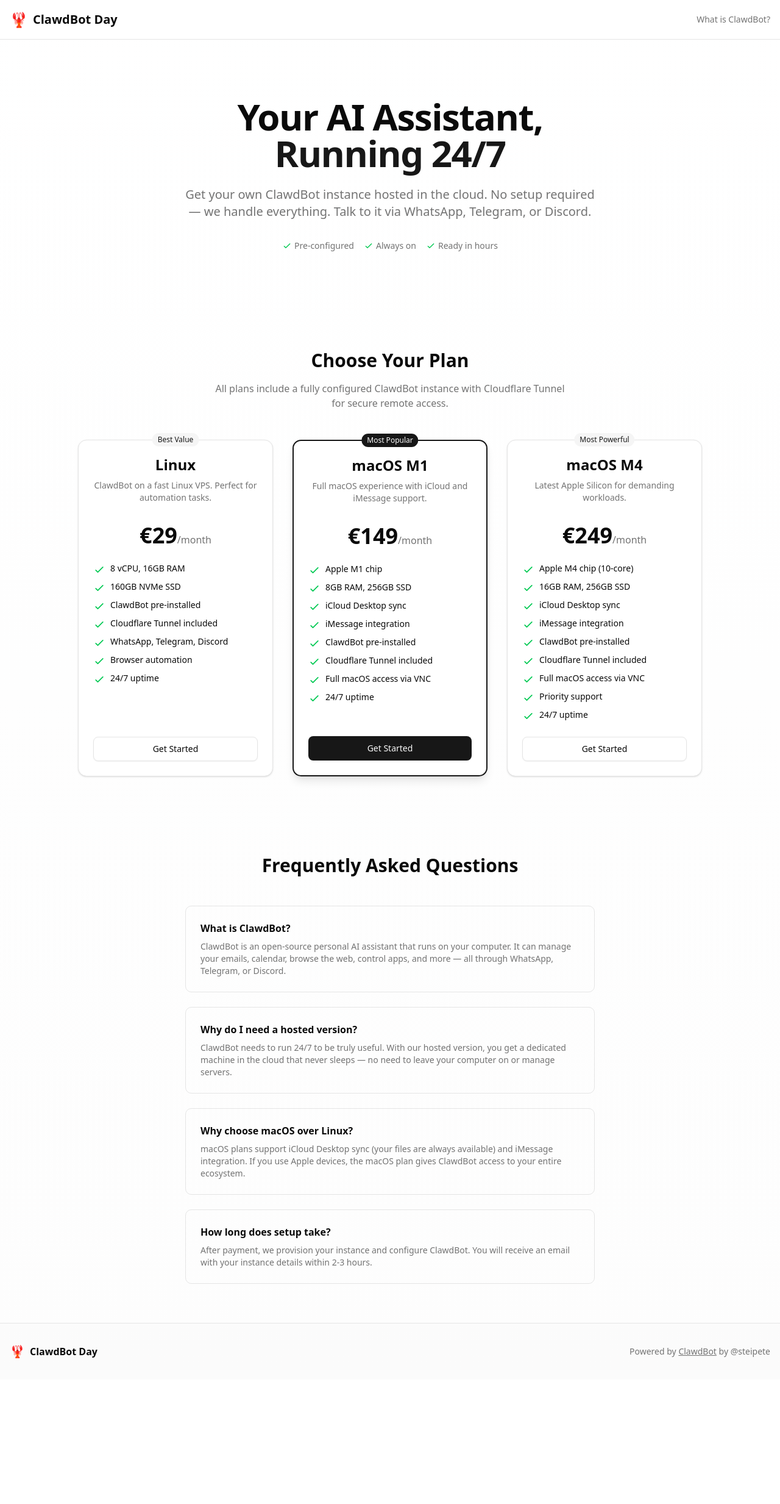
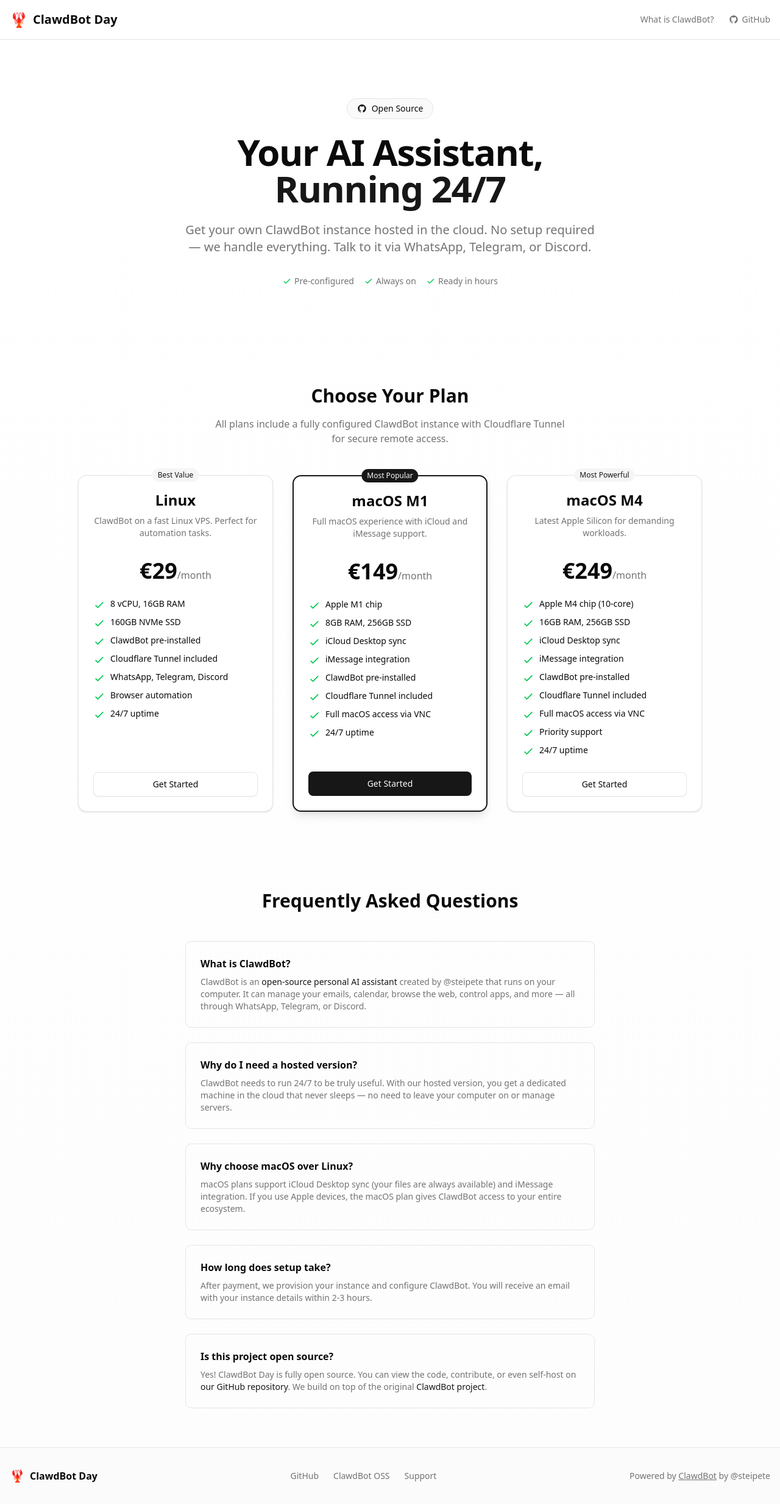
Before and after one commit to KevinLourd/clawdhost, a Next.js app: page / in a window 1280 px wide. Shown: the whole page at 61% size. Before the commit the page ends 2262 px from the top, so only its background shows below. Built offline with nearby package versions, Linux system fonts and the light colour scheme.

Commit message:
Add open source badge and GitHub links

```diff
--- a/src/app/page.tsx
+++ b/src/app/page.tsx
@@ -11,7 +11,7 @@
             <span className="text-2xl">🦞</span>
             <span className="font-bold text-xl">ClawdBot Day</span>
           </div>
-          <nav className="flex items-center gap-4">
+          <nav className="flex items-center gap-6">
             <a
               href="https://clawd.bot"
               target="_blank"
@@ -20,12 +20,29 @@
             >
               What is ClawdBot?
             </a>
+            <a
+              href="https://github.com/KevinLourd/clawdbot"
+              target="_blank"
+              rel="noopener noreferrer"
+              className="flex items-center gap-1.5 text-sm text-muted-foreground hover:text-foreground transition-colors"
+            >
+              <svg className="h-4 w-4" fill="currentColor" viewBox="0 0 24 24">
+                <path fillRule="evenodd" clipRule="evenodd" d="M12 2C6.477 2 2 6.477 2 12c0 4.42 2.865 8.17 6.839 9.49.5.092.682-.217.682-.482 0-.237-.008-.866-.013-1.7-2.782.604-3.369-1.34-3.369-1.34-.454-1.156-1.11-1.464-1.11-1.464-.908-.62.069-.608.069-.608 1.003.07 1.531 1.03 1.531 1.03.892 1.529 2.341 1.087 2.91.831.092-.646.35-1.086.636-1.336-2.22-.253-4.555-1.11-4.555-4.943 0-1.091.39-1.984 1.029-2.683-.103-.253-.446-1.27.098-2.647 0 0 .84-.269 2.75 1.025A9.578 9.578 0 0112 6.836c.85.004 1.705.114 2.504.336 1.909-1.294 2.747-1.025 2.747-1.025.546 1.377.203 2.394.1 2.647.64.699 1.028 1.592 1.028 2.683 0 3.842-2.339 4.687-4.566 4.935.359.309.678.919.678 1.852 0 1.336-.012 2.415-.012 2.743 0 .267.18.578.688.48C19.138 20.167 22 16.418 22 12c0-5.523-4.477-10-10-10z" />
+              </svg>
+              GitHub
+            </a>
           </nav>
         </div>
       </header>
 
       {/* Hero */}
       <section className="container mx-auto px-4 py-16 md:py-24 text-center">
+        <div className="inline-flex items-center gap-2 bg-muted/50 border rounded-full px-4 py-1.5 mb-6">
+          <svg className="h-4 w-4" fill="currentColor" viewBox="0 0 24 24">
+            <path fillRule="evenodd" clipRule="evenodd" d="M12 2C6.477 2 2 6.477 2 12c0 4.42 2.865 8.17 6.839 9.49.5.092.682-.217.682-.482 0-.237-.008-.866-.013-1.7-2.782.604-3.369-1.34-3.369-1.34-.454-1.156-1.11-1.464-1.11-1.464-.908-.62.069-.608.069-.608 1.003.07 1.531 1.03 1.531 1.03.892 1.529 2.341 1.087 2.91.831.092-.646.35-1.086.636-1.336-2.22-.253-4.555-1.11-4.555-4.943 0-1.091.39-1.984 1.029-2.683-.103-.253-.446-1.27.098-2.647 0 0 .84-.269 2.75 1.025A9.578 9.578 0 0112 6.836c.85.004 1.705.114 2.504.336 1.909-1.294 2.747-1.025 2.747-1.025.546 1.377.203 2.394.1 2.647.64.699 1.028 1.592 1.028 2.683 0 3.842-2.339 4.687-4.566 4.935.359.309.678.919.678 1.852 0 1.336-.012 2.415-.012 2.743 0 .267.18.578.688.48C19.138 20.167 22 16.418 22 12c0-5.523-4.477-10-10-10z" />
+          </svg>
+          <span className="text-sm">Open Source</span>
+        </div>
         <h1 className="text-4xl md:text-6xl font-bold tracking-tight mb-6">
           Your AI Assistant,
           <br />
@@ -80,7 +97,16 @@
           <div className="border rounded-lg p-6">
             <h3 className="font-semibold mb-2">What is ClawdBot?</h3>
             <p className="text-muted-foreground text-sm">
-              ClawdBot is an open-source personal AI assistant that runs on your computer.
+              ClawdBot is an{" "}
+              <a
+                href="https://github.com/clawdbot/clawdbot"
+                target="_blank"
+                rel="noopener noreferrer"
+                className="text-primary hover:underline"
+              >
+                open-source personal AI assistant
+              </a>
+              {" "}created by @steipete that runs on your computer.
               It can manage your emails, calendar, browse the web, control apps, and more —
               all through WhatsApp, Telegram, or Discord.
             </p>
@@ -111,6 +137,32 @@
               You will receive an email with your instance details within 2-3 hours.
             </p>
           </div>
+
+          <div className="border rounded-lg p-6">
+            <h3 className="font-semibold mb-2">Is this project open source?</h3>
+            <p className="text-muted-foreground text-sm">
+              Yes! ClawdBot Day is fully open source. You can view the code, contribute,
+              or even self-host on{" "}
+              <a
+                href="https://github.com/KevinLourd/clawdbot"
+                target="_blank"
+                rel="noopener noreferrer"
+                className="text-primary hover:underline"
+              >
+                our GitHub repository
+              </a>
+              . We build on top of the original{" "}
+              <a
+                href="https://github.com/clawdbot/clawdbot"
+                target="_blank"
+                rel="noopener noreferrer"
+                className="text-primary hover:underline"
+              >
+                ClawdBot project
+              </a>
+              .
+            </p>
+          </div>
         </div>
       </section>
 
@@ -121,6 +173,30 @@
             <div className="flex items-center gap-2">
               <span className="text-xl">🦞</span>
               <span className="font-semibold">ClawdBot Day</span>
+            </div>
+            <div className="flex items-center gap-6 text-sm text-muted-foreground">
+              <a
+                href="https://github.com/KevinLourd/clawdbot"
+                target="_blank"
+                rel="noopener noreferrer"
+                className="hover:text-foreground transition-colors"
+              >
+                GitHub
+              </a>
+              <a
+                href="https://github.com/clawdbot/clawdbot"
+                target="_blank"
+                rel="noopener noreferrer"
+                className="hover:text-foreground transition-colors"
+              >
+                ClawdBot OSS
+              </a>
+              <a
+                href="mailto:support@clawdbot.day"
+                className="hover:text-foreground transition-colors"
+              >
+                Support
+              </a>
             </div>
             <p className="text-sm text-muted-foreground">
               Powered by{" "}
```
